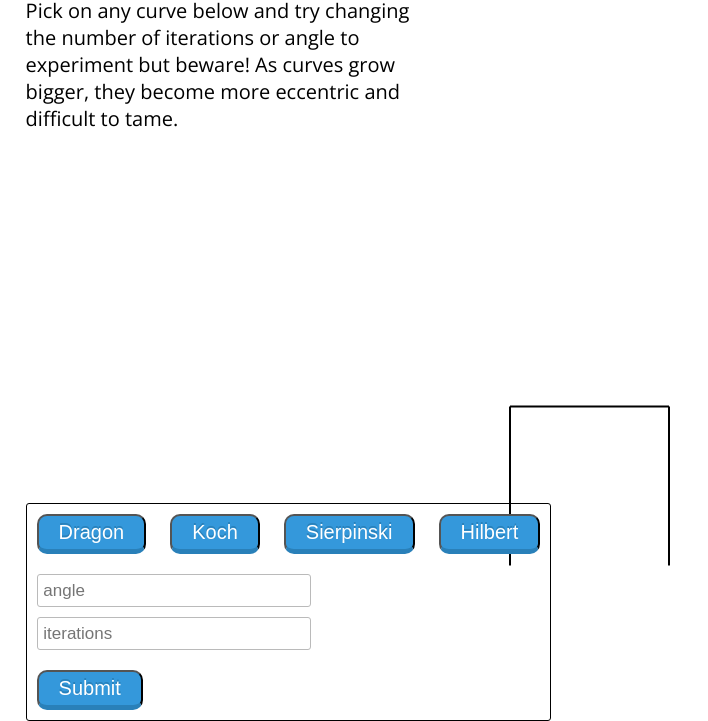
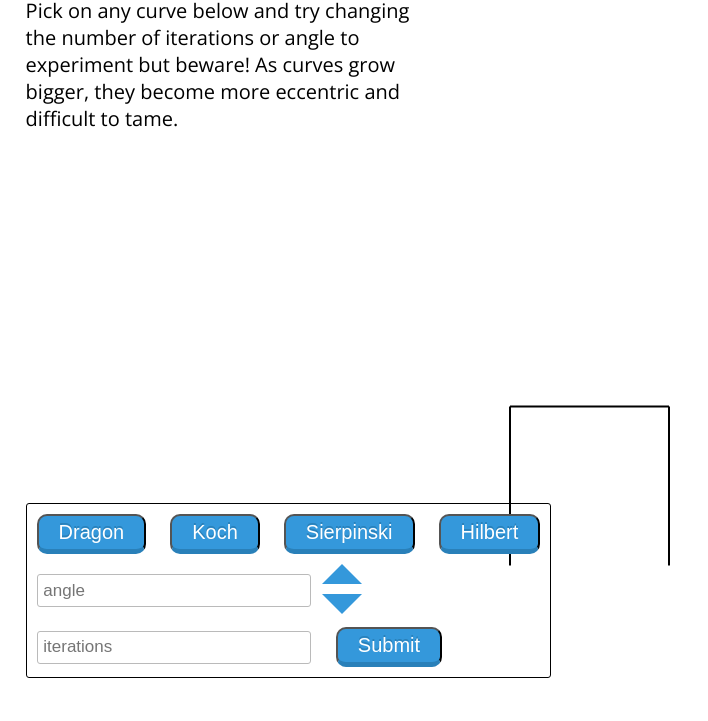
Before and after one commit to Camachof/flex, a website: page index.html in a window 1280 px wide. Shown: the part 97-818 px from the top of the page, without its empty margins (0-708 px from the left). Drawn offline with nearby package versions, Linux system fonts and the light colour scheme; a web font is replaced by a local one.

Commit message:
improving UI

```diff
--- a/index.html
+++ b/index.html
@@ -20,7 +20,13 @@
 
       <div class="curveCustom">
         <form id="customForm" class="customForm" action="index.html" method="post">
-          <input type="text" id="angle" placeholder="angle" value="">
+          <div class="angleParent">
+            <input type="text" id="angle" placeholder="angle" value="">
+            <div class="buttons">
+              <div class="arrow-up"></div>
+              <div class="arrow-down"></div>
+            </div>
+          </div>
           <input type="text" id="iterations" placeholder="iterations" value="">
           <button type="submit" name="button">Submit</button>
         </form>
--- a/style.css
+++ b/style.css
@@ -26,7 +26,7 @@
 }
 
 input {
-  display: block;
+  display: inline;
   font-size: 17px;
   margin: 2%;
   padding: 1%;
@@ -60,3 +60,26 @@ p {
   width: 32%;
   font-size: 20px;
 }
+
+.angleParent {
+  display: flex;
+}
+
+.arrow-up {
+  width: 0;
+  height: 0;
+  margin-bottom: 10px;
+  border-left: 20px solid transparent;
+  border-right: 20px solid transparent;
+
+  border-bottom: 20px solid #3498DB;;
+}
+
+.arrow-down {
+  width: 0;
+  height: 0;
+  border-left: 20px solid transparent;
+  border-right: 20px solid transparent;
+
+  border-top: 20px solid #3498DB;;
+}
```
